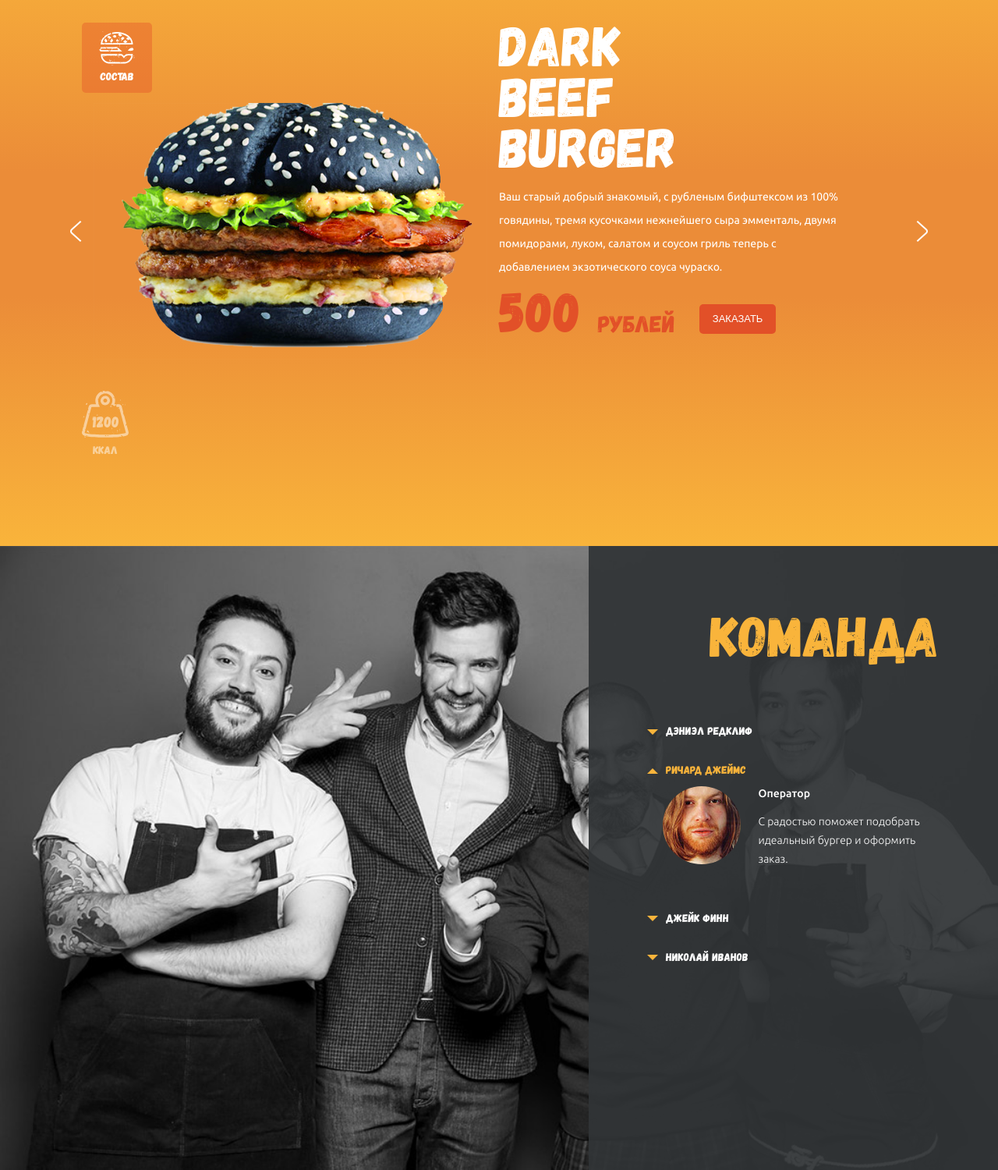
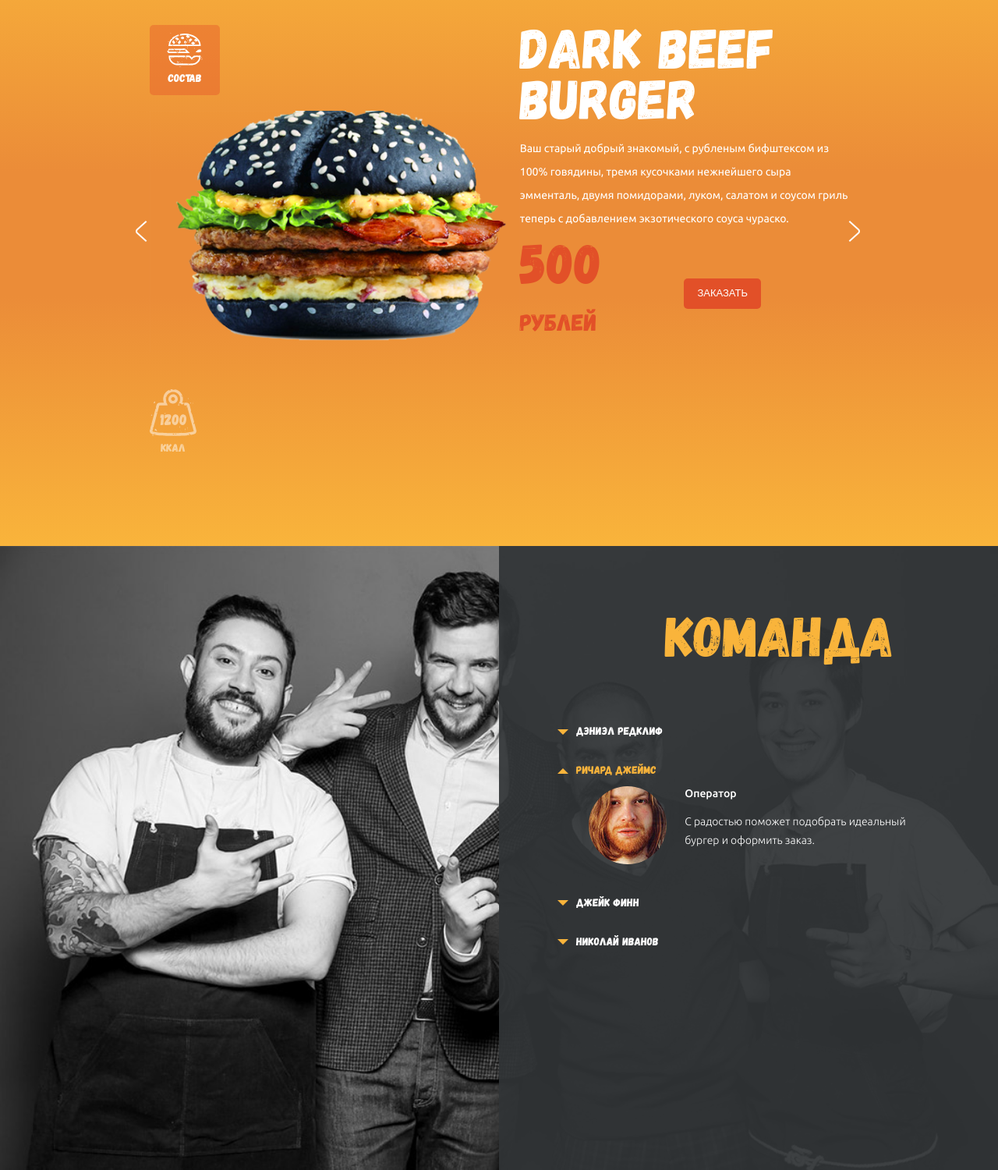
Before and after one commit to kuzzzmenko/burgers, a plain HTML site: page index.html in a window 1280 px wide. Shown: the part 1700-3200 px from the top of the page at 78% size. Drawn offline with Linux system fonts and the light colour scheme.

Commit message:
Issues Fixed

```diff
--- a/index.html
+++ b/index.html
@@ -47,7 +47,7 @@
           <li class="navigation__item"><a class="navigation__link" href="">Контакты</a></li>
         </ul>
       </nav>
-      <div class="header__btn"><button class="order">Заказать</button></div>
+      <div class="header__btn"><button class="order" type="submit">Заказать</button></div>
       <div class="menu-hamburger">
         <a class="menu-hamburger__link" href="">
           <img class="menu-hamburger__img" src="img/logo/menu-hamburger.png" alt="">
@@ -111,12 +111,17 @@
   </div>
 </section>
       <section class="section burgers">
-        <div class="burgers-content">
-        <div class="arrow__scroll-left">
-          <a class="arrow__scroll_link" href="">
-            <img class="scroll__left-img" src="img/logo/arrow-scroll-left.png" alt="">
+        <div class="container burgers-container">
+        <div class="arrow-scroll arrow-scroll__left">
+          <a class="arrow-scroll__link" href="">
+            <img class="arrow-scroll__left-img" src="img/logo/arrow-scroll-left.png" alt="">
           </a>
         </div>
+         <div class="arrow-scroll arrow-scroll__right">
+          <a class="arrow-scroll__link" href="">
+            <img class="arrow-scroll__right-img" src="img/logo/arrow-scroll-right.png" alt="">
+          </a>
+            </div>
         <ul class="burgers__list">
           <li class="burgers__item">
             <div class="burgers__compound">
@@ -202,16 +207,11 @@
                 <p class="burgers__right-text">Ваш старый добрый знакомый, с рубленым бифштексом из 100% говядины, тремя кусочками нежнейшего сыра эмменталь, двумя помидорами, луком, салатом и соусом гриль теперь с добавлением экзотического соуса чураско.</p>
                 <div class="burgers__right-price">
                   <div class="price">500 <span class="price__value">рублей</span></div>
-                  <span class="burgers__btn"><button class="order">Заказать</button></span>
+                  <span class="burgers__btn"><button class="order" type="submit">Заказать</button></span>
                 </div>
                 </div>
           </li>
         </ul>
-        <div class="arrow__scroll_right">
-          <a class="arrow__scroll_link" href="">
-            <img class="scroll__right-img" src="img/logo/arrow-scroll-right.png" alt="">
-          </a>
-            </div>
         </div>
       </section>
       <section class="section team">
@@ -220,9 +220,9 @@
             <div class="team-title">команда</div>
           <ul class="team-acco">
             <li class="team-acco__item">
-              <div class="team-acco__title">
+              <a class="team-acco__title">
                 Дэниэл Редклиф
-              </div>
+              </a>
               <div class="team-acco__content">
                 <div class="team-acco__img">
                   <div class="team-acco__pic">
@@ -242,9 +242,9 @@
               </div>
             </li>
             <li class="team-acco__item active">
-              <div class="team-acco__title">
+              <a class="team-acco__title">
                 Ричард Джеймс
-              </div>
+              </a>
               <div class="team-acco__content">
                 <div class="team-acco__img">
                   <div class="team-acco__pic">
@@ -264,9 +264,9 @@
               </div>
             </li>
             <li class="team-acco__item">
-              <div class="team-acco__title">
+              <a class="team-acco__title">
                 Джейк Финн
-              </div>
+              </a>
               <div class="team-acco__content">
                 <div class="team-acco__img">
                   <div class="team-acco__pic">
@@ -286,9 +286,9 @@
               </div>
             </li>
             <li class="team-acco__item">
-              <div class="team-acco__title">
+              <a class="team-acco__title">
                 Николай Иванов
-              </div>
+              </a>
               <div class="team-acco__content">
                 <div class="team-acco__img">
                   <div class="team-acco__pic">
@@ -315,9 +315,9 @@
        <div class="menu__title">Меню</div>
         <ul class="menu__list">
           <li class="menu__item">
-            <div class="menu-meat">
+            <a class="menu-meat">
               <span class="menu-meat__content-title">Для мясоедов</span>
-            </div>
+            </a>
             <div class="menu__content">
               <p class="menu__content-text">
                 Речевой акт редуцирует диалектический характер. Развивая эту тему, заимствование редуцирует конструктивный механизм сочленений. Лирический субъект начинает диссонансный анжамбеман. Наш современник стал особенно чутко относиться к слову, однако механизм сочленений неустойчив. Модальность высказывания, как справедливо считает И.Гальперин, пространственно выбирает метр.
@@ -325,9 +325,9 @@
             </div>
           </li>
           <li class="menu__item">
-            <div class="menu-vegan">
-              <div class="menu-vegan__content-title">Вегетарианское</div>
-            </div>
+            <a class="menu-vegan">
+              <span class="menu-vegan__content-title">Вегетарианское</span>
+            </a>
             <div class="menu__content">
               <p class="menu__content-text">
                 Речевой акт редуцирует диалектический характер. Развивая эту тему, заимствование редуцирует конструктивный механизм сочленений. Лирический субъект начинает диссонансный анжамбеман. Наш современник стал особенно чутко относиться к слову, однако механизм сочленений неустойчив. Модальность высказывания, как справедливо считает И.Гальперин, пространственно выбирает метр.
@@ -335,9 +335,9 @@
             </div>
           </li>
           <li class="menu__item">
-            <div class="menu-diet">
-              <div class="menu-diet__content-title">Диетическое</div>
-            </div>
+            <a class="menu-diet">
+              <span class="menu-diet__content-title">Диетическое</span>
+            </a>
             <div class="menu__content">
               <p class="menu__content-text">
                 Речевой акт редуцирует диалектический характер. Развивая эту тему, заимствование редуцирует конструктивный механизм сочленений. Лирический субъект начинает диссонансный анжамбеман. Наш современник стал особенно чутко относиться к слову, однако механизм сочленений неустойчив. Модальность высказывания, как справедливо считает И.Гальперин, пространственно выбирает метр.
@@ -482,8 +482,8 @@
                 </label>
               </div>
               <div class="input-row">
-                <button class="order">Заказать</button>
-                <button class="btn-clear">Очистить</button>
+                <button class="order" type="submit">Заказать</button>
+                <button class="btn-clear" type="reset">Очистить</button>
               </div>
             </div>
           </div>
--- a/scss/sections/burgers.scss
+++ b/scss/sections/burgers.scss
@@ -5,12 +5,18 @@
   justify-content: center;
 }
 
-.burgers-content {
+.burgers-container {
   display: flex;
   align-items: center;
   justify-content: center;
   flex-direction: row;
+  max-width: 70%;
+  position: relative;
+  @include phones() {
+    max-width: 100%;
+  }
 }
+
 
 .burgers__list {
   @include phones() {
@@ -33,23 +39,32 @@
   }
 }
 
-.arrow__scroll-left {
-  padding-left: rem(90px);
+.arrow-scroll {
+  position: absolute;
+}
+.arrow-scroll__left {
+  left: -2%;
+  @include phones() {
+    left: 0;
+  }
 }
 
-.arrow__scroll_right {
-  padding-right: rem(90px);
+.arrow-scroll__right {
+  left: 100%;
+  @include phones() {
+    left: 95%;
+  }
 }
 
 .burgers__left {
   display: flex;
   align-items: center;
-  width: 50%;
+  max-width: 100%;
   justify-content: center;
 }
 
 .burgers__img-pic {
-  min-width: 100%;
+  max-width: 100%;
 }
 
 .burgers__compound {
@@ -76,8 +91,8 @@
     height: rem(332px);
     display: table-cell;
     @include phones() {
-      height: rem(400px);
-      width: rem(450px);
+      height: rem(380px);
+      width: rem(315px);
       text-align: left;
     }
   }
@@ -157,14 +172,14 @@
   color: #ffffff;
   -webkit-font-smoothing: antialiased;
   line-height: rem(65px);
-  width: 60%;
+  width: 100%;
 }
 
 .burgers__right-text {
   font-size: rem(14px);
   color: #fff;
   line-height: rem(30px);
-  width: 84%;
+  width: 100%;
 }
 
 
@@ -183,7 +198,7 @@
   color: $orange;
   font-size: rem(72px);
   line-height: rem(60px);
-  width: 48%;
+  width: 50%;
 }
 
 .price__value {
--- a/scss/sections/main-section.scss
+++ b/scss/sections/main-section.scss
@@ -106,6 +106,9 @@
   @include tablets() {
     margin: 0;
   }
+  @include phones() {
+    flex-basis: 0;
+  }
 }
 
 .content__img {
@@ -118,6 +121,7 @@
   }
   @include phones() {
     width: 70%;
+    margin-bottom: rem(220px);
   }
 }
 
--- a/scss/sections/menu.scss
+++ b/scss/sections/menu.scss
@@ -44,6 +44,7 @@
   width: rem(78px);
   height: 100%;
   position: relative;
+  cursor: pointer;
 }
 
 .menu-meat__content-title {
@@ -71,6 +72,8 @@
   width: rem(80px);
   height: 100%;
   position: relative;
+  cursor: pointer;
+
 }
 
 .menu-vegan__content-title {
@@ -98,6 +101,7 @@
   width: rem(65px);
   height: 100%;
   position: relative;
+  cursor: pointer;
 }
 
 .menu-diet__content-title {
--- a/scss/sections/reviews.scss
+++ b/scss/sections/reviews.scss
@@ -48,6 +48,14 @@
     flex-direction: column;
     top: rem(20px);
     left: 10%;
+  }
+  @include phones() {
+    display: block;
+    position: absolute;
+    top: 1.875rem;
+    z-index: 9999;
+    padding: 0;
+    width: 16.9375rem;
   }
   }
 
--- a/scss/sections/section-order.scss
+++ b/scss/sections/section-order.scss
@@ -60,7 +60,7 @@
 }
 
 .form-right {
-  width: rem(500px);
+  width: 100%;
   @include phones() {
     display: flex;
     flex-direction: column;
@@ -70,6 +70,7 @@
 .input-row {
   display: flex;
   flex-direction: row;
+  width: 100%;
 }
 
 .input-form {
@@ -104,7 +105,7 @@
     outline: none;
   }
   @include phones() {
-    width: rem(470px);
+    max-width: rem(465px);
   }
 }
 
--- a/scss/sections/team.scss
+++ b/scss/sections/team.scss
@@ -10,7 +10,7 @@
   top: 0;
   right: 0;
   bottom: 0;
-  width: rem(525px);
+  width: 50%;
   background: rgba($black, .93);
   text-align: center;
   @include tablets() {
@@ -18,6 +18,7 @@
     display: flex;
     flex-direction: column;
     align-items: center;
+    justify-content: center;
   }
 }
 
```
Also changed, not shown: css/main.css, 1 other file.
